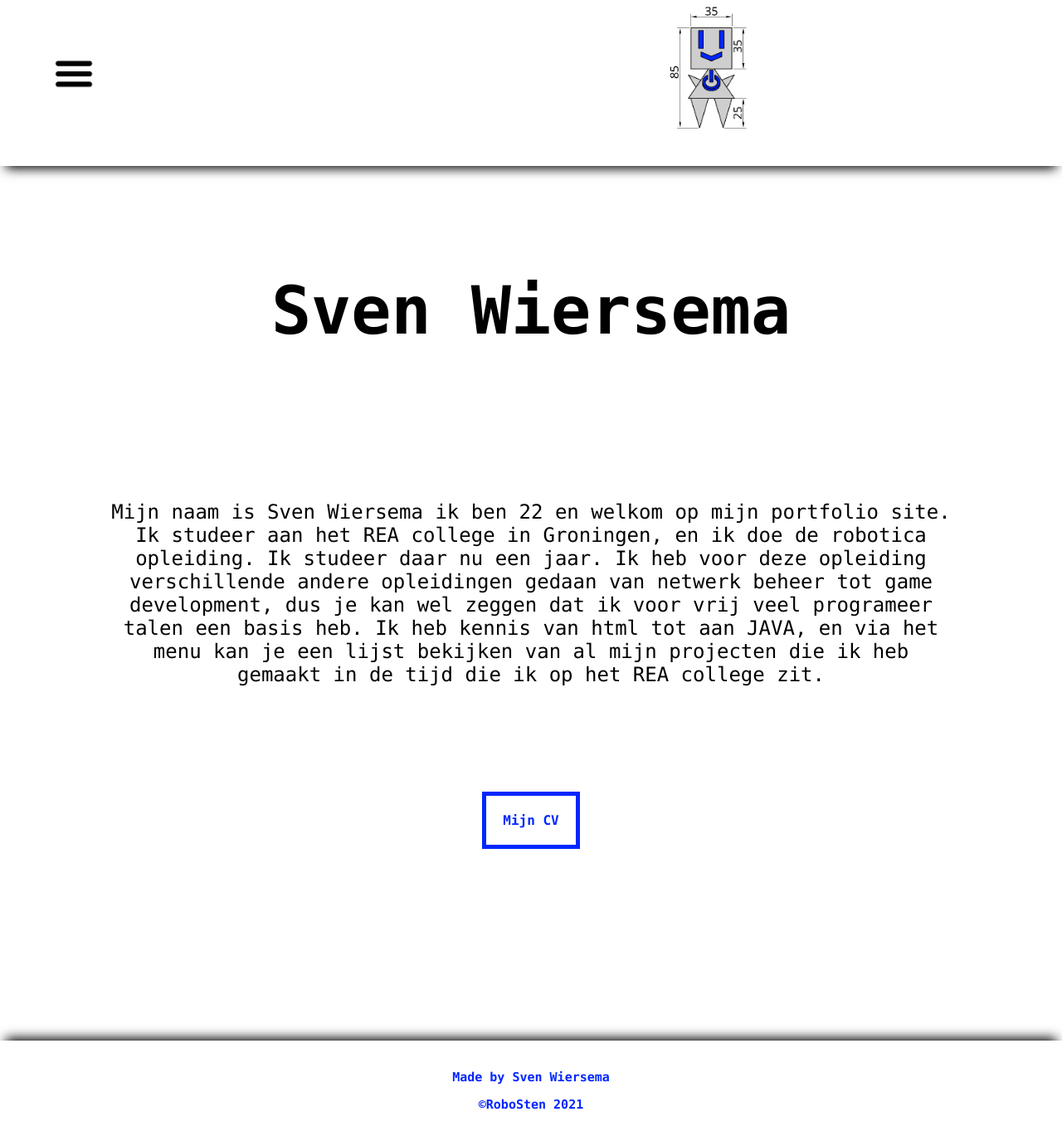
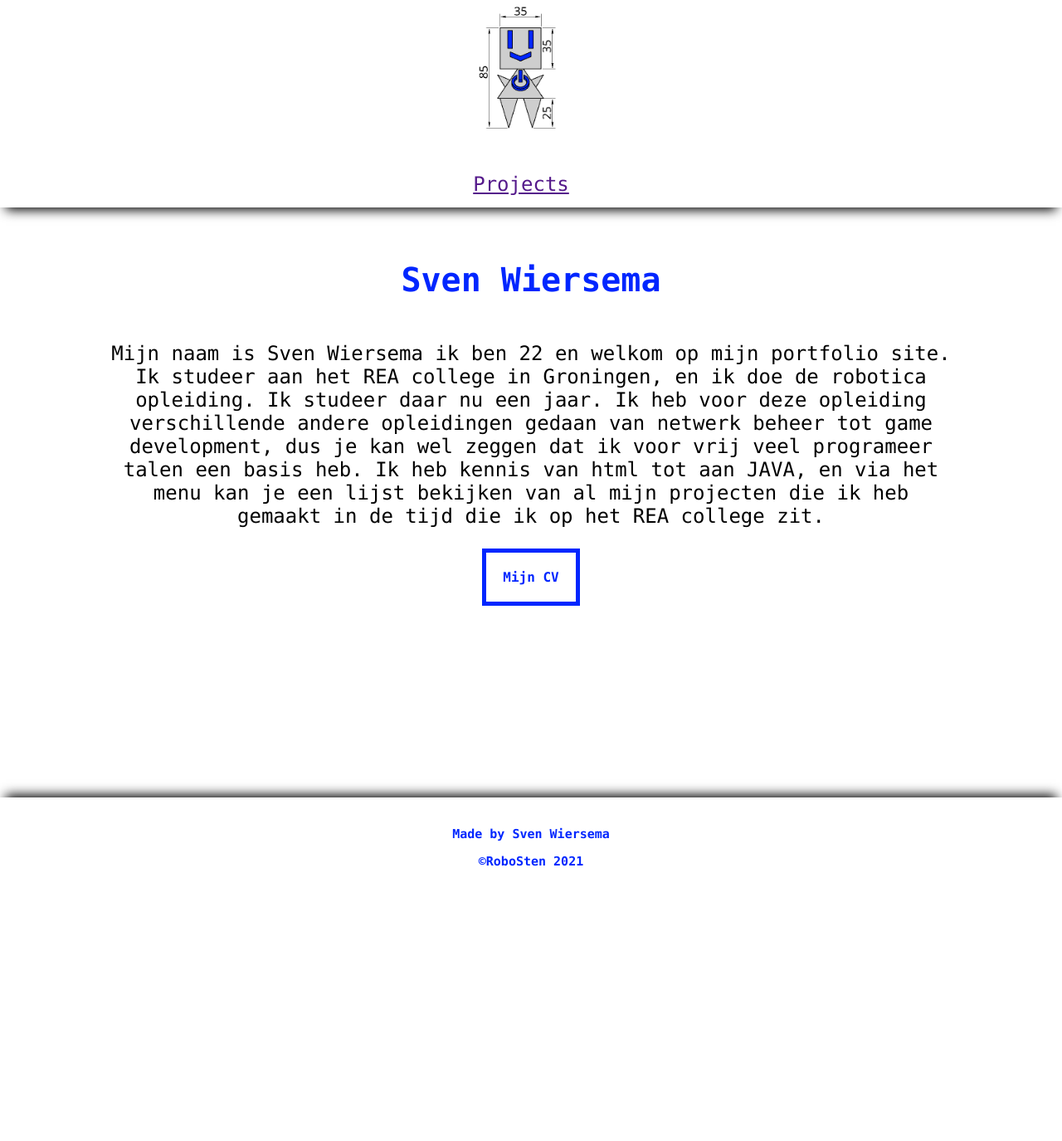
Before and after one commit to Svenwiersema/PFSite, a PHP site: page / in a window 1280 px wide. Shown: the whole page at 83% size. After the commit the page ends 1044 px from the top, so only its background shows below. Run offline with PHP 8.4, Linux system fonts and the light colour scheme.

Commit message:
desktop css
made the css for the desktop

```diff
--- a/style/main.css
+++ b/style/main.css
@@ -117,13 +117,41 @@ body {
 	visibility: hidden;
 }
 
-@media screen and (min-width: 800px) {
-  .title {
-		margin-top: -10%;
-		padding-bottom: 10%;
+@media screen and (min-width: 1000px) {
 
-		font-weight: bold;
-		font-size:80px;
-		color: rgba(0,0,0,255);
+	.header {
+		height: 250px;
+	}
+
+	.Dmenu {
+		visibility: visible;
+
+		list-style: none;
+
+		font-size: 24px;
+		text-align: center;
+
+		margin-top: 7%;
+		margin-right: 5%;
+	}
+
+	.menuIco {
+		visibility: hidden;
+	}
+
+  	.logo {
+		margin-right: 45%;
+	}
+
+	.bodyWrapper {
+		margin-top: 15%;
+	}
+
+	.title {
+		padding-bottom: 2%;
+	}
+
+	.paraOne {
+		padding-bottom: 2%;
 	}
 }
```
